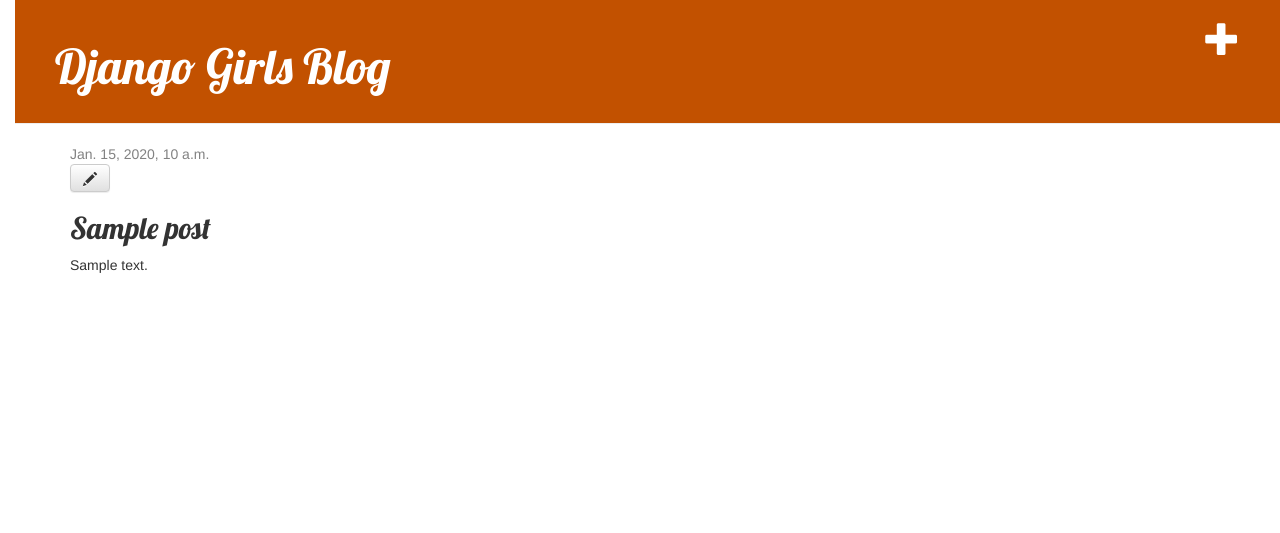
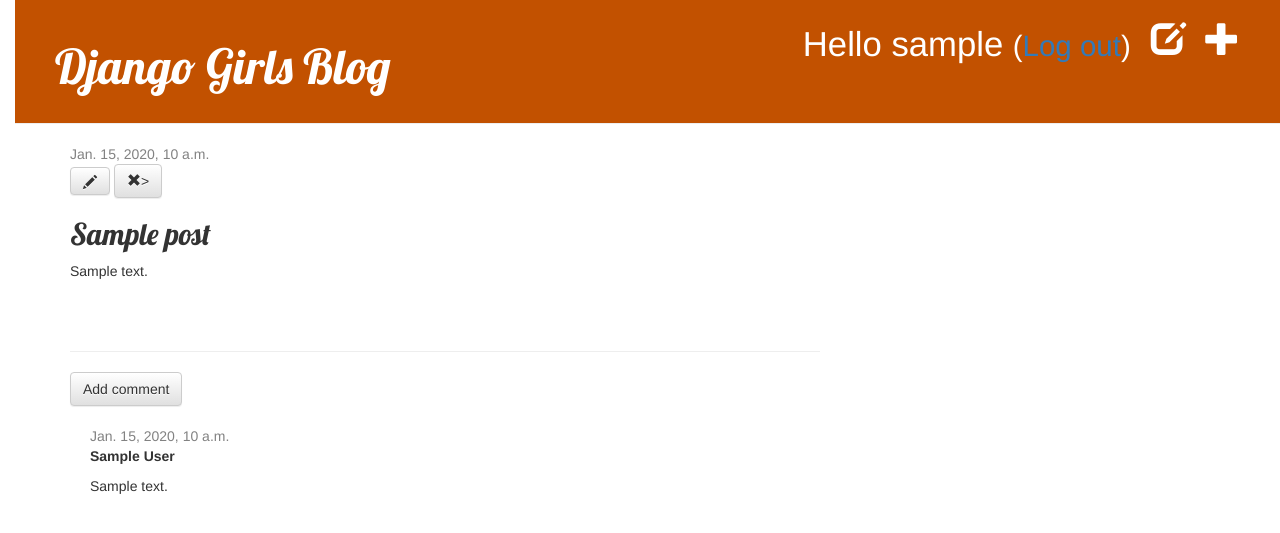
Before and after one commit to Teshma/django_blog, a Django app: page /post/1/ in a window 1280 px wide. Shown: the top 533 px of the page. Run offline with Django 3.2, Linux system fonts and the light colour scheme; a user stored in the database is signed in; tables that the repository leaves empty hold one stand-in row (values such as "Sample post"); some libraries are stand-ins or nearby versions.

Commit message:
comments and drafts

```diff
--- a/blog/admin.py
+++ b/blog/admin.py
@@ -1,6 +1,7 @@
 from django.contrib import admin
-from .models import Post
+from .models import Post, Comment
 
 # Register your models here.
 
 admin.site.register(Post)
+admin.site.register(Comment)
--- a/blog/models.py
+++ b/blog/models.py
@@ -15,5 +15,22 @@ class Post(models.Model):
         self.published_date = timezone.now()
         self.save()
 
+    def approved_comments(self):
+        return self.comments.filter(approved_comment=True)
+
     def __str__(self):
         return self.title
+
+class Comment(models.Model):
+    post = models.ForeignKey("blog.Post", on_delete=models.CASCADE, related_name="comments")
+    author = models.CharField(max_length=200)
+    text = models.TextField()
+    created_date = models.DateTimeField(default=timezone.now)
+    approved_comment = models.BooleanField(default=False)
+
+    def approve(self):
+        self.approved_comment = True
+        self.save()
+
+    def __str__(self):
+        return self.text
--- a/blog/static/css/blog.css
+++ b/blog/static/css/blog.css
@@ -53,3 +53,7 @@ h1, h2, h3, h4 {
 .post h2 a, .post h2 a:visited {
     color: #000000;
 }
+
+.comment {
+    margin: 20px 0px 20px 20px;
+}
--- a/blog/templates/blog/base.html
+++ b/blog/templates/blog/base.html
@@ -13,6 +13,10 @@
         <div class="page-header">
             {% if user.is_authenticated %}
                 <a href="{% url 'post_new' %}" class="top-menu"><span class="glyphicon glyphicon-plus"></span></a>
+                <a href="{% url 'post_draft_list' %}" class="top-menu"><span class="glyphicon glyphicon-edit"></span></a>
+                <p class="top-menu">Hello {{user.username}} <small>(<a href="{% url 'logout' %}">Log out</a>)</small></p>
+            {% else %}
+                <a href="{% url 'login' %}" class="top-menu"><span class="glyphicon glyphicon-lock"></span></a>
             {% endif %}
             <h1><a href="/">Django Girls Blog</a></h1>
         </div>
--- a/blog/templates/blog/post_detail.html
+++ b/blog/templates/blog/post_detail.html
@@ -6,11 +6,33 @@
             <div class ="date">
                 {{ post.published_date }}
             </div>
+        {% else %}
+            <a class="btn btn-default" href="{% url 'post_publish' pk=post.pk %}">Publish</a>
         {% endif %}
         {% if user.is_authenticated %}
             <a class="btn btn-default" href="{% url 'post_edit' pk=post.pk %}"><span class="glyphicon glyphicon-pencil"></span></a>
+            <a class="btn btn-default" href="{% url 'post_remove' pk=post.pk %}"><span class="glyphicon glyphicon-remove"></span>></a>
         {% endif %}
         <h2> {{post.title}}</h2>
         <p>{{post.text|linebreaksbr}}</p>
     </div>
+    <hr>
+    <a class="btn btn-default" href="{% url 'add_comment_to_post' pk=post.pk %}">Add comment</a>
+    {% for comment in post.comments.all %}
+        {% if user.is_authenticated or comment.approved_comment %}
+        <div class="comment">
+            <div class="date">
+                {{comment.created_date}}
+                {% if not comment.approved_comment %}
+                    <a class="btn btn-default" href="{% url 'comment_remove' pk=comment.pk %}"><span class="gylphicon glyphicon-remove"></span></a>
+                    <a class="btn btn-default" href="{% url 'comment_approve' pk=comment.pk %}"><span class="gylphicon glyphicon-ok"></span></a>
+                {% endif %}
+            </div>
+            <strong>{{comment.author}}</strong>
+            <p>{{comment.text|linebreaks}}</p>
+        </div>
+        {% endif %}
+    {% empty %}
+        <p>No comments here yet :</p>
+    {% endfor %}
 {% endblock %}
--- a/blog/templates/blog/post_list.html
+++ b/blog/templates/blog/post_list.html
@@ -8,6 +8,7 @@
             </div>
             <h2><a href="{% url 'post_detail' pk=post.pk %}">{{ post.title }}</a></h2>
             <p>{{ post.text|linebreaksbr }}</p>
+            <a href="{% url 'post_detail' pk=post.pk %}">Comments: {{post.approved_comments.count}}</a>
         </div>
     {% endfor %}
 {% endblock %}
--- a/blog/urls.py
+++ b/blog/urls.py
@@ -6,4 +6,10 @@ urlpatterns = [
     path("post/<int:pk>/", views.post_detail, name="post_detail"),
     path("post/new/", views.post_new, name="post_new"),
     path("post/<int:pk>/edit", views.post_edit, name="post_edit"),
+    path("drafts/", views.post_draft_list, name="post_draft_list"),
+    path("post/<pk>/publish/", views.post_publish, name="post_publish"),
+    path("post/<pk>/remove/", views.post_remove, name="post_remove"),
+    path("post/<int:pk>/comment/", views.add_comment_to_post, name="add_comment_to_post"),
+    path("comment/<int:pk>/approve/", views.comment_approve, name="comment_approve"),
+    path("comment/<int:pk>/remove/", views.comment_remove, name="comment_remove"),
 ]
--- a/blog/views.py
+++ b/blog/views.py
@@ -1,8 +1,8 @@
 from django.shortcuts import render, get_object_or_404, redirect
-from .models import Post
-from .forms import PostForm
+from .models import Post, Comment
+from .forms import PostForm, CommentForm
 from django.utils import timezone
-
+from django.contrib.auth.decorators import login_required
 # Create your views here.
 
 def post_list(request):
@@ -13,19 +13,20 @@ def post_detail(request, pk):
     post = get_object_or_404(Post, pk=pk)
     return render(request, "blog/post_detail.html", {"post": post})
 
+@login_required
 def post_new(request):
     if request.method == "POST":
         form = PostForm(request.POST)
         if form.is_valid():
             post = form.save(commit=False)
             post.author = request.user
-            post.published_date = timezone.now()
             post.save()
             return redirect("post_detail", pk=post.pk)
     else:
         form = PostForm()
     return render(request, "blog/post_edit.html", {"form": form})
 
+@login_required
 def post_edit(request, pk):
     post = get_object_or_404(Post, pk=pk)
     if request.method == "POST":
@@ -33,9 +34,47 @@ def post_edit(request, pk):
         if form.is_valid():
             post = form.save(commit=False)
             post.author = request.user
-            post.published_date = timezone.now()
             post.save()
             return redirect("post_detail", pk=post.pk)
     else:
         form = PostForm(instance=post)
     return render(request, "blog/post_edit.html", {"form": form})
+
+@login_required
+def post_draft_list(request):
+    posts = Post.objects.filter(published_date__isnull=True).order_by("created_date")
+    return render(request, "blog/post_draft_list.html", {"posts": posts})
+
+@login_required
+def post_publish(request, pk):
+    post = get_object_or_404(Post, pk=pk)
+    return redirect("post_detail", pk=pk)
+
+@login_required
+def post_remove(request, pk):
+    post = get_object_or_404(Post, pk=pk)
+    post.delete()
+    return redirect("post_list")
+
+def add_comment_to_post(request, pk):
+    post = get_object_or_404(Post, pk=pk)
+    if request.method == "POST":
+        form = CommentForm(request.POST)
+        if form.is_valid():
+            comment = form.save(commit=False)
+            comment.post = post
+            comment.save()
+            return redirect("post_detail", pk=post.pk)
+    else:
+        form = CommentForm()
+    return render(request, "blog/add_comment_to_post.html", {"form": form})
+
+def comment_approve(request, pk):
+    comment = get_object_or_404(Comment, pk=pk)
+    comment.approve()
+    return redirect("post_detail", pk=comment.post.pk)
+
+def comment_remove(request, pk):
+    comment = get_object_or_404(Comment, pk=pk)
+    comment.delete()
+    return redirect("post_detail", pk=comment.post.pk)
--- a/mysite/settings.py
+++ b/mysite/settings.py
@@ -120,3 +120,5 @@ USE_TZ = True
 
 STATIC_URL = '/static/'
 STATIC_ROOT = os.path.join(BASE_DIR, "static")
+
+LOGIN_REDIRECT_URL = "/"
--- a/mysite/urls.py
+++ b/mysite/urls.py
@@ -15,8 +15,11 @@ Including another URLconf
 """
 from django.contrib import admin
 from django.urls import path, include
+from django.contrib.auth import views
 
 urlpatterns = [
     path('admin/', admin.site.urls),
-    path("", include("blog.urls"))
+    path("accounts/login/", views.LoginView.as_view(), name="login"),
+    path("accounts/logout/", views.LogoutView.as_view(next_page="/"), name="logout"),
+    path("", include("blog.urls")),
 ]
```
Also changed, not shown: blog/forms.py (+7 -1 lines), blog/templates/blog/add_comment_to_post.html (added, +10 -0 lines), blog/templates/blog/post_draft_list.html (added, +11 -0 lines), blog/templates/registration/login.html (added, +24 -0 lines), blog/migrations/0002_comment.py (added).
